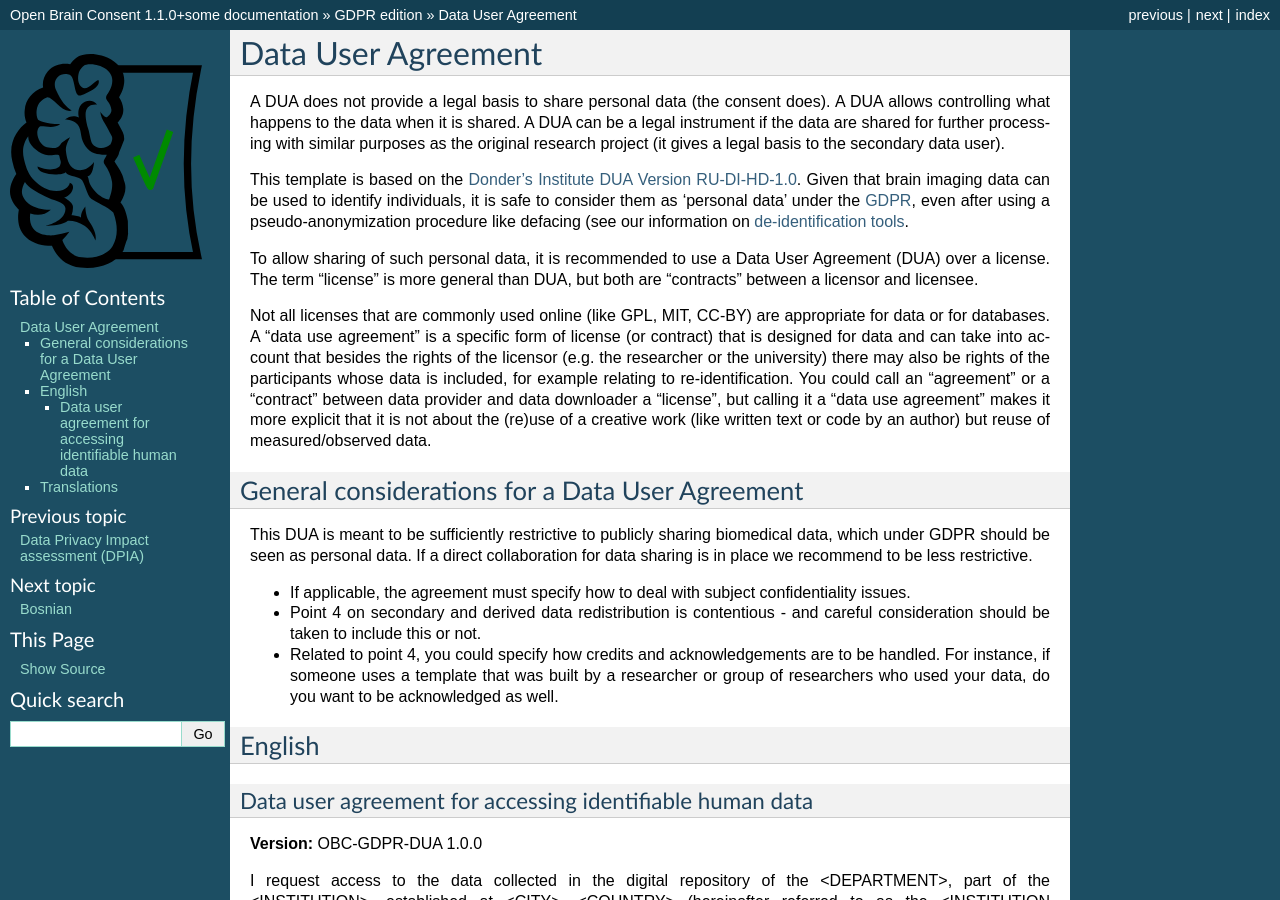
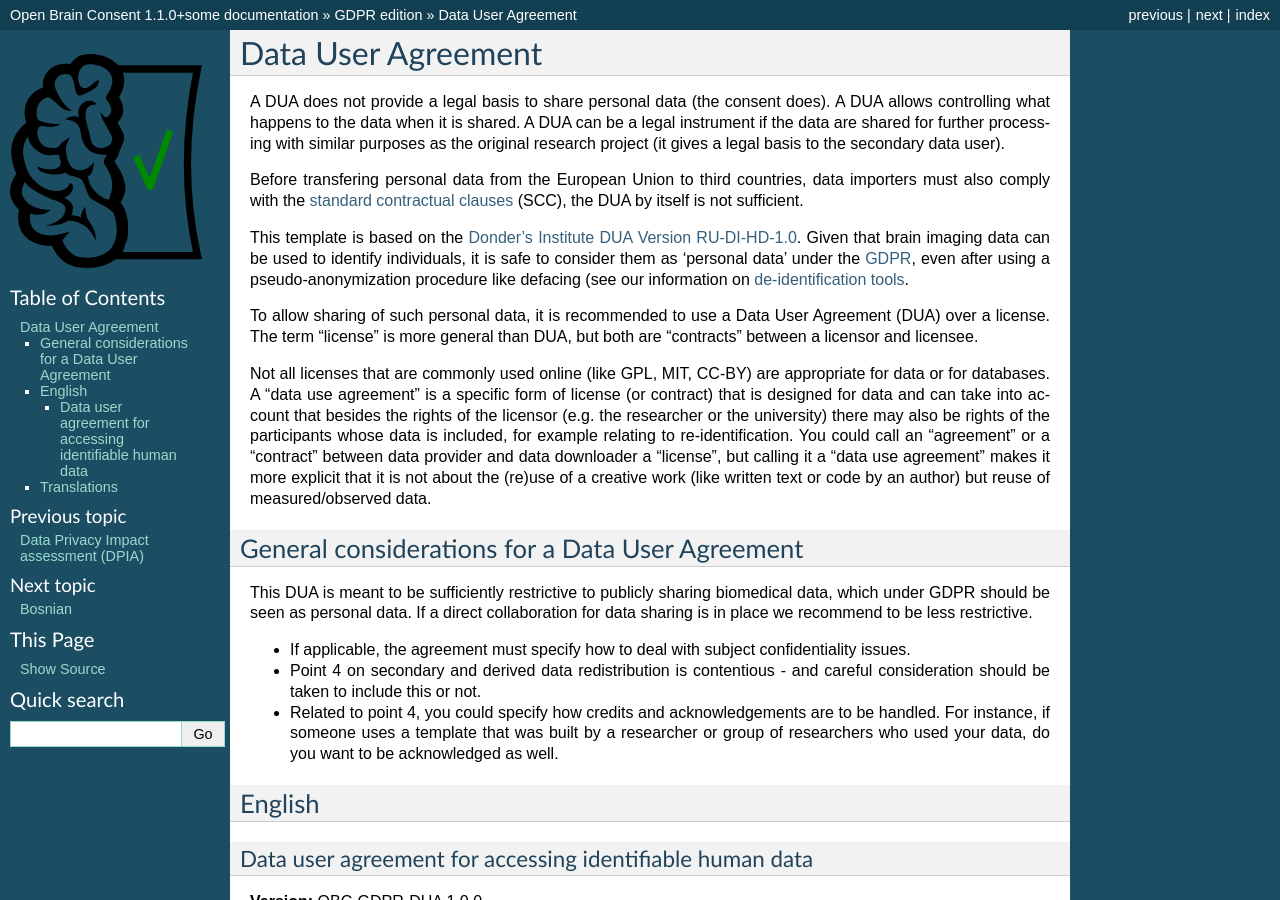
Before and after one commit to con/open-brain-consent, a Sphinx documentation site: the page built from docs/source/gdpr/data_user_agreement.rst, in a window 1280 px wide and 900 px high. Built offline with Sphinx 7.4.7, drawn with Linux system fonts in a browser that asks for light colours.

Commit message:
SCC to transfer personal data to third countries
Transfer of personal data to third countries may only take place
if data importers comply with the SCC. The DUA by itself is not
sufficient.

```diff
--- a/docs/source/gdpr/data_user_agreement.rst
+++ b/docs/source/gdpr/data_user_agreement.rst
@@ -4,6 +4,9 @@ Data User Agreement
 ===================
 
 A DUA does not provide a legal basis to share personal data (the consent does). A DUA allows controlling what happens to the data when it is shared. A DUA can be a legal instrument if the data are shared for further processing with similar purposes as the original research project (it gives a legal basis to the secondary data user).
+
+Before transfering personal data from the European Union to third countries, data importers must also comply with the `standard contractual clauses <http://data.europa.eu/eli/dec_impl/2021/914/oj>`_ (SCC), the DUA by itself is not sufficient.
+
 
 .. _Data User Agreement (DUA):
 
```
